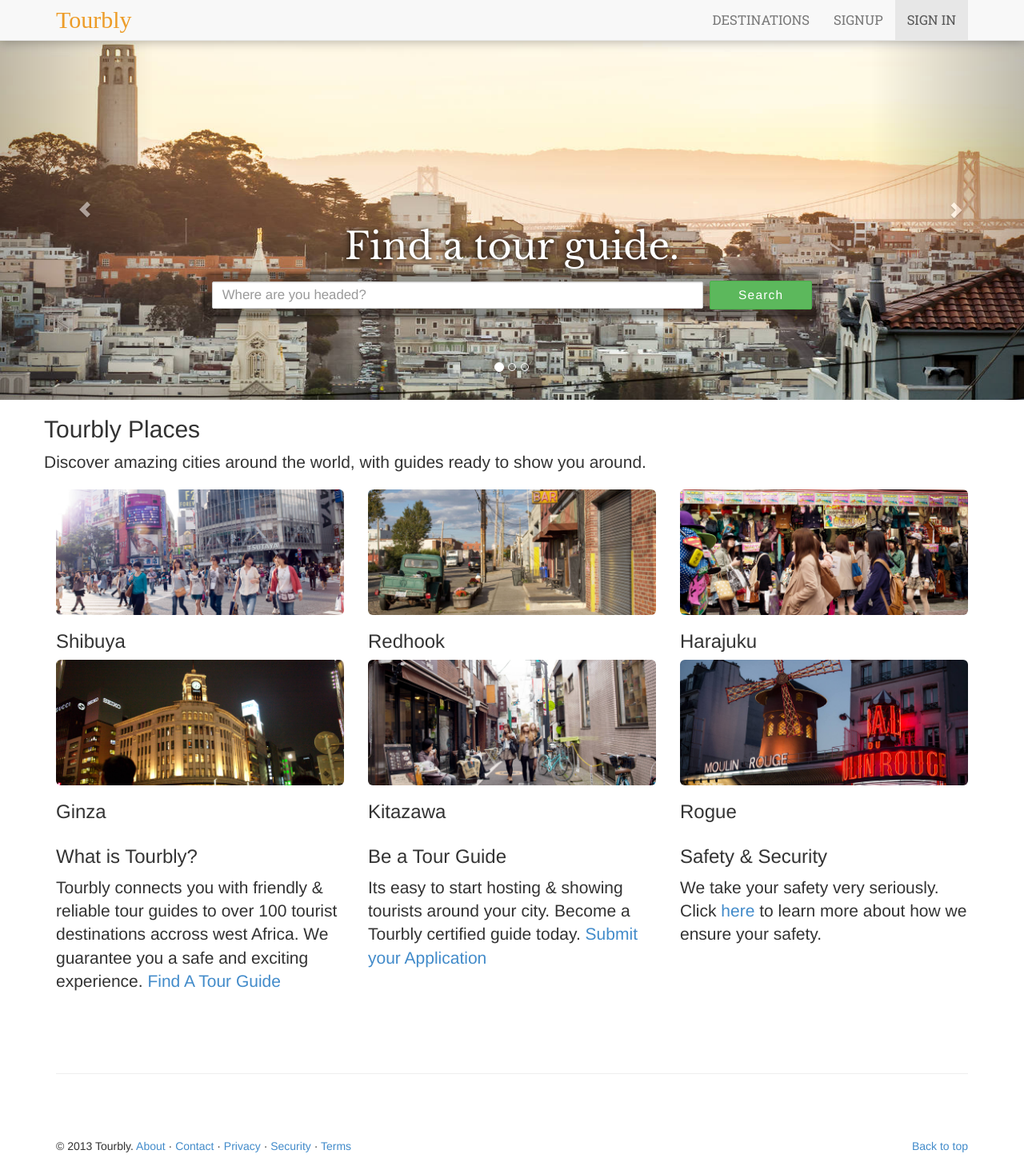
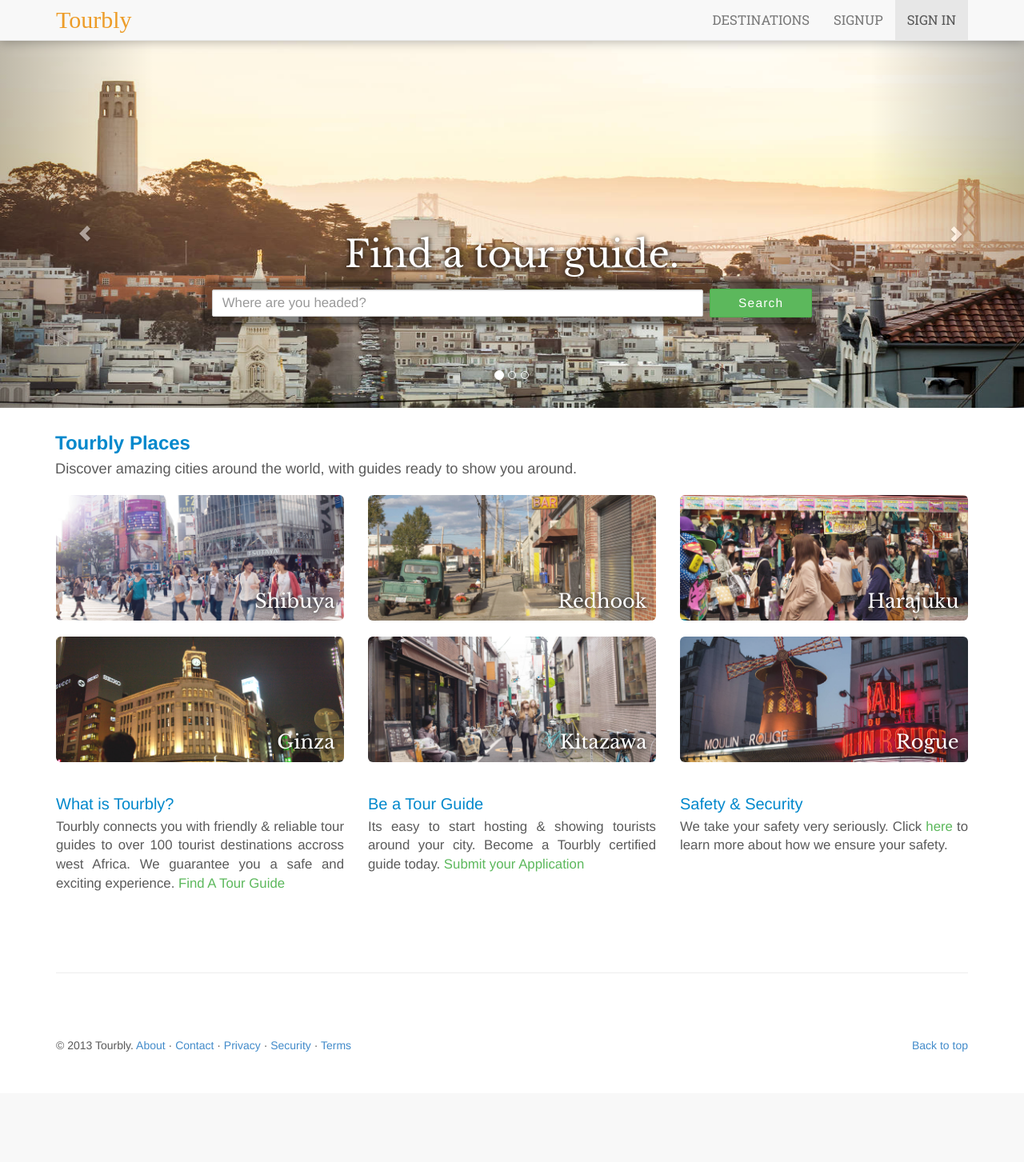
Before and after one commit to elimence/Tourbly-20000, a Python web app: template templates/index.html in a window 1280 px wide. Shown: the whole page at 80% size. After the commit the page ends 1315 px from the top, so only its background shows below. Run offline with Jinja, Linux system fonts and the light colour scheme; the template is opened without the code that fills it, so the values that code supplies are empty; some web fonts are replaced.

Commit message:
Styled places, quickstart & footer

```diff
--- a/assets/css/index.css
+++ b/assets/css/index.css
@@ -1,20 +1,26 @@
-#content {
-  border: 0px solid #f00;
-  padding-top: 50px;
+/* Misc */
+body {
+  padding-bottom: 40px;
+  color: #5a5a5a;
 }
-/*.navbar-default {
-  display: none;
-}*/
-.carousel-holder {
-  border: 0px solid #f00;
+
+/* ... Nav */
+.navbar-default {
+  box-shadow: 0 1px 13px rgba(0,0,0,0.3);
+}
+
+/* ... Carousel */
+.carousel {
+  margin-top: 50px;
+  margin-bottom: 10px;
+}
+.carousel-image {
+  max-height: 460px;
 }
 .carousel-inner .slide-header {
   font-size: 3.3em;
   text-shadow: 0 1px 7px #000;
   font-family: "Libre Baskerville";
-}
-.carousel-image {
-  max-height: 500px;
 }
 .carousel-inner .search-slide-caption {
   margin-bottom: 4em;
@@ -49,12 +55,76 @@
   letter-spacing: 0.08em;
 }
 
-.navbar-default {
-  box-shadow: 0 1px 13px rgba(0,0,0,0.3);
+/* Pad the edges of the mobile views a bit */
+.places {
+  padding-left: 15px;
+  padding-right: 15px;
+  border: 0px solid #f00;
+}
+.places .header,
+.quickstarts .header {
+  border: 0px solid #bbb;
+  padding-left: 1em;
+  padding-right: 1em;
+}
+.places .header .heading,
+.quickstarts .quickstart-col .section-header {
+  color: #393c3d;
+  font-weight: bold;
+  font-size: 24px;
+  line-height: 1.2;
+  text-rendering: optimizelegibility;
+  margin-bottom: 5px;
+  color: #0088cc;
+}
+.places .header .sub-heading,
+.quickstarts .header .sub-heading {
+  font-size: 1.3em;
 }
 
+.places .body {
+  border: 0px solid #bbb;
+}
 
-/*Targeted Styles*/
+.places .place-img-holder {
+  position: relative;
+  margin-bottom: 20px;
+  padding-left: 1.25%;
+  padding-right: 1.25%;
+  border: 0px solid #f00;
+}
+.places .place-img-holder img {
+  opacity: 0.9;
+}
+.places .place-img-holder img:hover {
+  opacity: 1.0;
+}
+.places .place-text-overlay {
+  position: absolute;
+  bottom: 0;
+  right: 3.9%;
+  padding: 0.8em;
+}
+.places .place-text-overlay .caption {
+  font-family: "Libre Baskerville";
+  color: #fff;
+  margin: 0;
+  text-shadow: 0 1px 7px #000;
+}
+.quickstarts .quickstart-col .section-header {
+  font-weight: normal;
+  font-size: 20px;
+}
+.quickstarts .quickstart-col .section-text {
+  text-align: justify;
+  font-size: 1.2em;
+}
+.quickstarts .quickstart-col .section-text a:link,
+.quickstarts .quickstart-col .section-text a:visited {
+  color: #5CB85C;
+}
+
+/* Responsive Styles */
 /* Xtra Small */
 @media (max-width: 910px) {
   .carousel-inner .search-box form #destination {
```
